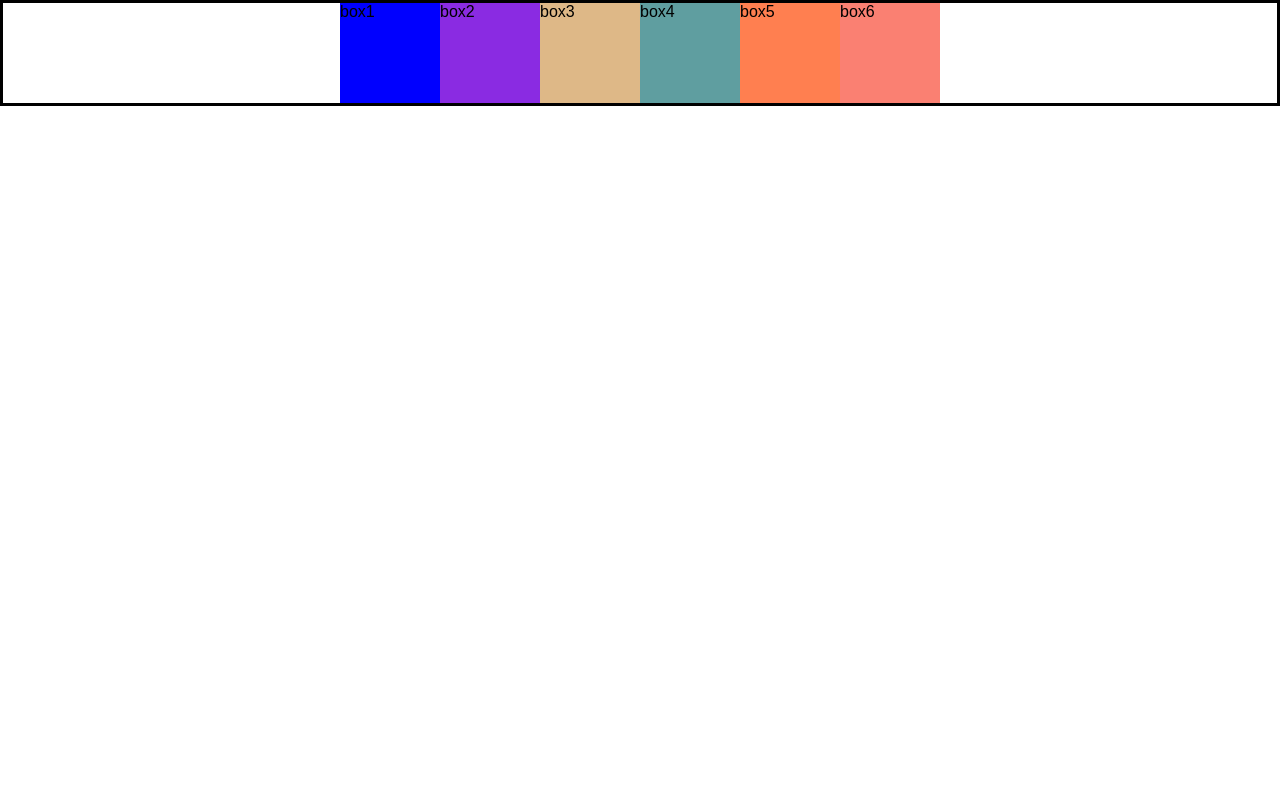
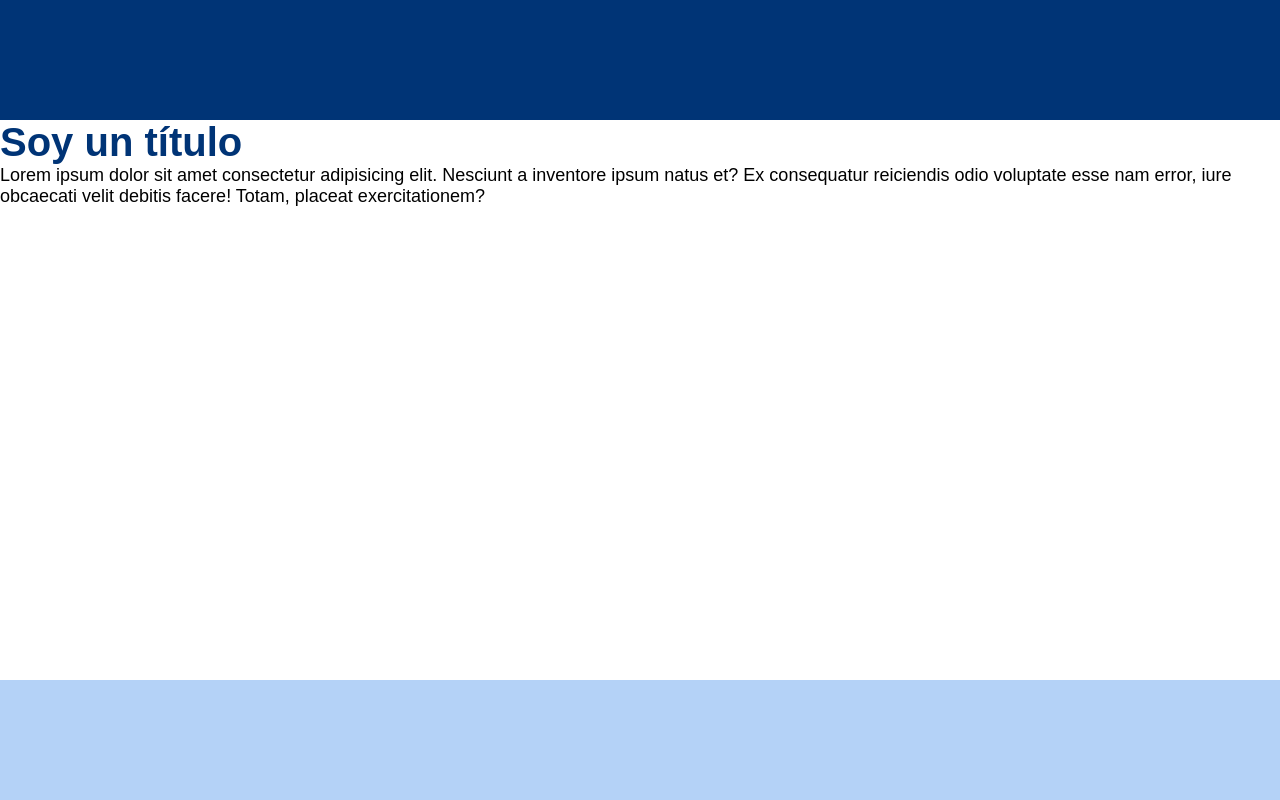
Before and after one commit to PatricioCabrera/Platzi-HTML-Definitivo, a plain HTML site: page index.html in a window 1280 px wide. Drawn offline with Linux system fonts and the light colour scheme.

Commit message:
finished class

```diff
--- a/index.html
+++ b/index.html
@@ -7,25 +7,13 @@
     <title>LAYOUT</title>
 </head>
 <body>
-    <main class="container">
-        <div class="box box1">
-            <p>box1</p>
-        </div>
-        <div class="box box2">
-            <p>box2</p>
-        </div>
-        <div class="box box3">
-            <p>box3</p>
-        </div>
-        <div class="box box4">
-            <p>box4</p>
-        </div>
-        <div class="box box5">
-            <p>box5</p>
-        </div>
-        <div class="box box6">
-            <p>box6</p>
-        </div>
+    <header></header>
+    <main>
+        <h1>Soy un título</h1>
+        <section>
+            <p>Lorem ipsum dolor sit amet consectetur adipisicing elit. Nesciunt a inventore ipsum natus et? Ex consequatur reiciendis odio voluptate esse nam error, iure obcaecati velit debitis facere! Totam, placeat exercitationem?</p>
+        </section>
     </main>
+    <footer></footer>
 </body>
 </html>
--- a/style.css
+++ b/style.css
@@ -1,49 +1,34 @@
+:root {
+    --primary-color: #003476;
+    --secundary-color: #b4d2f7;
+    --header-size: 4rem;
+    --font: 1.8rem;
+}
 *{
     margin: 0;
     padding: 0;
     box-sizing: border-box;
 }
-
 html{
     font-size: 62.5%;
     font-family: Arial, Helvetica, sans-serif;
 }
-body {
-    font-size: 1.6rem;
+header {
+    width: 100vw;
+    height: 15vh;
+    background-color: var(--primary-color);
 }
-
-.container{
-    border: 0.3rem solid black;
-    display: flex;
-    flex-wrap: wrap;
-    justify-content: center;
+main {
+    width: 100vw;
+    height: 70vh;
+    font-size: var(--font);
 }
-
-.box{
-    width: 10rem;
-    height: 10rem;
+h1{
+    font-size: 4rem;
+    color: var(--primary-color);
 }
-
-.box1{
-    background-color: blue;
+footer{
+    width: 100vw;
+    height: 15vh;
+    background-color: var(--secundary-color);
 }
-
-.box2{
-    background-color: blueviolet;
-}
-
-.box3{
-    background-color: burlywood;
-}
-
-.box4{
-    background-color: cadetblue;
-}
-
-.box5{
-    background-color: coral;
-}
-
-.box6{
-    background-color: salmon;
-}
```
